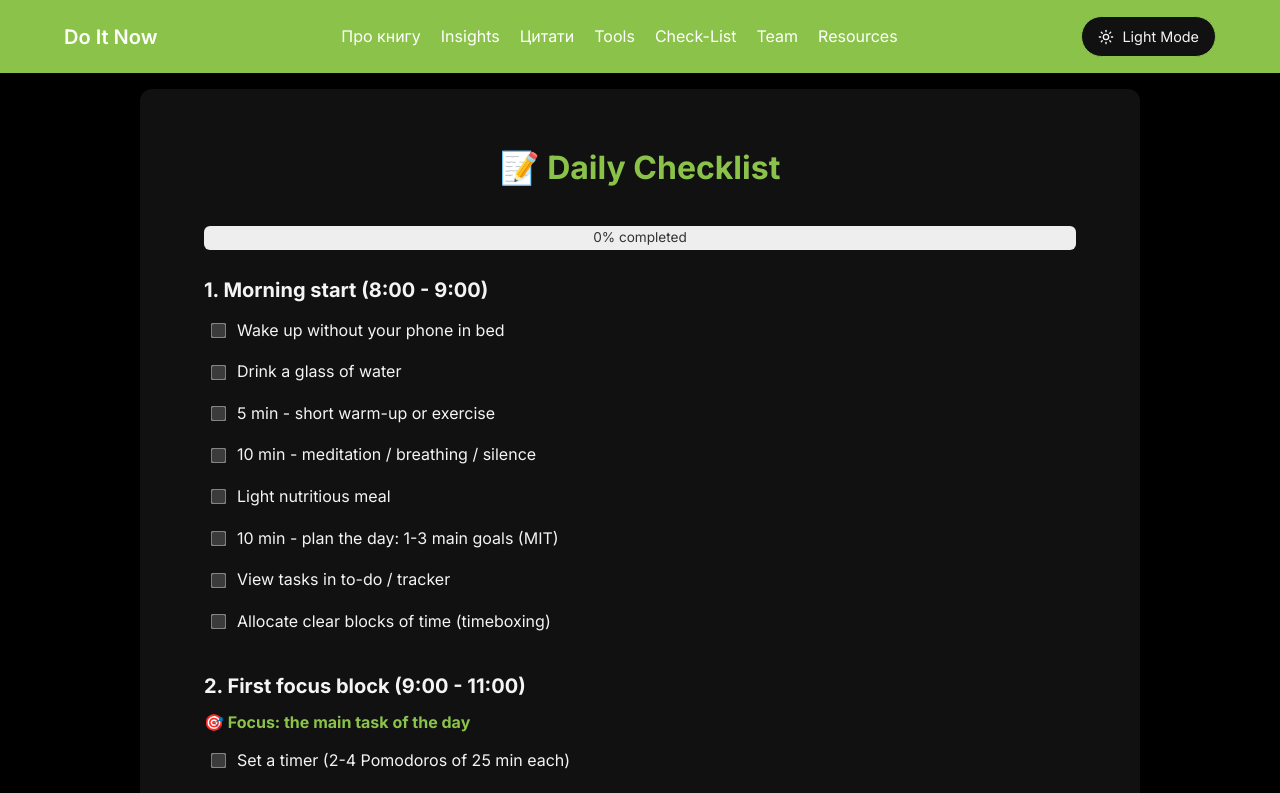
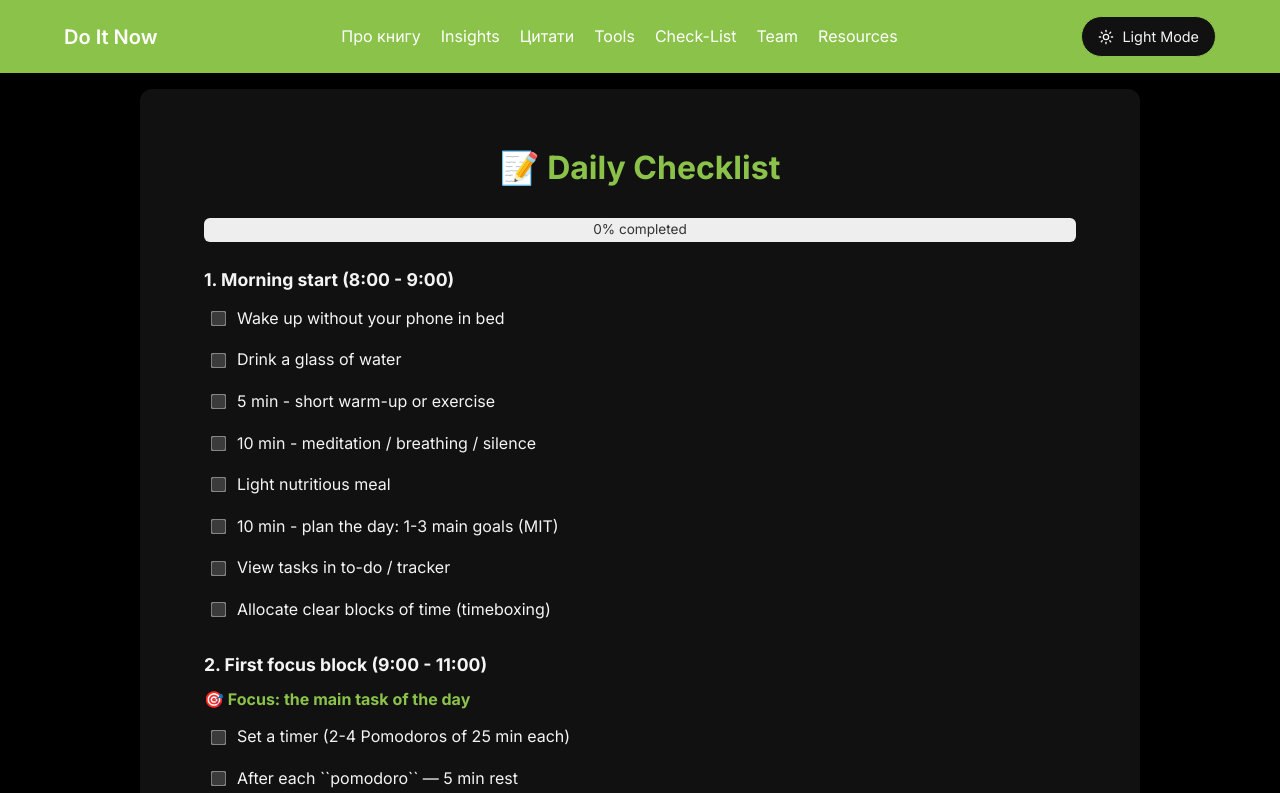
Before and after one commit to Ded-Goit/my-book-site, a Next.js app: page /checklist in a window 1280 px wide. Shown: the top 793 px of the page. Built offline with nearby package versions, Linux system fonts and the light colour scheme.

Commit message:
edit cheklist

```diff
--- a/app/checklist/checklist.module.css
+++ b/app/checklist/checklist.module.css
@@ -1,7 +1,9 @@
+/* ========== Base (Mobile First) ========== */
+
 .wrapper {
   max-width: 1000px;
   margin: 0 auto;
-  padding: 2rem 1rem;
+  padding: 1.5rem 1rem;
   background: var(--card-bg, #fff);
   border-radius: 12px;
   box-shadow: 0 4px 12px rgba(0, 0, 0, 0.1);
@@ -9,8 +11,8 @@
 
 .heading {
   text-align: center;
-  font-size: 2rem;
-  margin-bottom: 2rem;
+  font-size: 1.5rem;
+  margin-bottom: 1.5rem;
   color: var(--accent, #0070f3);
 }
 
@@ -19,8 +21,8 @@
   border-radius: 6px;
   height: 24px;
   margin-bottom: 1.5rem;
-  position: sticky; /* робимо фіксованим у межах секції */
-  top: 84px; /* висота хедера + відступ */
+  position: sticky;
+  top: 88px; /* Mobile header + offset */
   z-index: 10;
   overflow: hidden;
 }
@@ -58,7 +60,7 @@
 }
 
 .block {
-  margin-bottom: 2rem;
+  margin-bottom: 1.5rem;
   animation: fadeInUp 0.6s ease both;
 }
 
@@ -74,13 +76,13 @@
 }
 
 .title {
-  font-size: 1.25rem;
+  font-size: 1rem;
   font-weight: bold;
   margin-bottom: 0.5rem;
 }
 
 .subtitle {
-  font-size: 1rem;
+  font-size: 0.9rem;
   margin-bottom: 0.5rem;
   color: var(--accent, #0070f3);
 }
@@ -140,36 +142,36 @@
   transform: translateY(-2px);
 }
 
-/* Адаптивність */
-@media (max-width: 320px) {
+/* ========== Larger screens ========== */
+
+@media (min-width: 321px) {
   .heading {
-    font-size: 1.4rem;
+    font-size: 1.75rem;
   }
   .title {
-    font-size: 1rem;
+    font-size: 1.1rem;
   }
   .subtitle {
-    font-size: 0.9rem;
+    font-size: 1rem;
   }
 }
 
-@media (min-width: 321px) and (max-width: 768px) {
+@media (min-width: 768px) {
   .wrapper {
-    padding: 1.5rem;
+    padding: 2rem 3rem;
+  }
+
+  .heading {
+    font-size: 2rem;
+  }
+
+  .progressContainer {
+    top: 84px; /* Desktop header + offset */
   }
 }
 
-@media (min-width: 769px) and (max-width: 1200px) {
-  .wrapper {
-    padding: 2rem 3rem;
-  }
-}
-
-@media (min-width: 1201px) {
+@media (min-width: 1200px) {
   .wrapper {
     padding: 2rem 4rem;
   }
-  .progressContainer {
-    top: 72px; /* висота хедера + відступ */
-  }
 }
```
